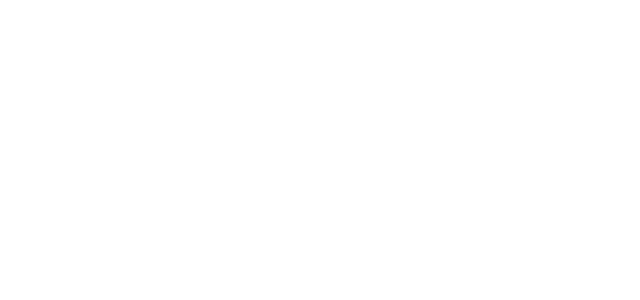
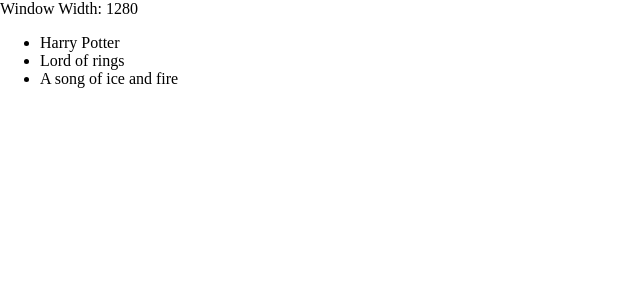
Before and after one commit to Asikni/snackbar-others, a React (Create React App) app: page /books in a window 1280 px wide. Before the commit this address had no page. Shown: the top 300 px of the page, without its empty margins (0-640 px from the left). Built offline with nearby package versions, Linux system fonts and the light colour scheme.

Commit message:
code updated

```diff
--- a/src/App.jsx
+++ b/src/App.jsx
@@ -4,7 +4,9 @@ import Contact from "./pages/Contact";
 import Sidebar from "./pages/Sidebar";
 import Option1 from "./pages/Option1";
 import Option2 from "./pages/Option2";
-
+import BookList from "./pages/BookList";
+import Book from "./pages/Book";
+import WindowSizeList from "./Hooks/useEffect";
 
 function App() {
   return (
@@ -21,9 +23,11 @@ function App() {
             </li>
           </ul>
         </nav> */}
-
+        <WindowSizeList />
         <Routes>
           <Route path="/Home" element={<Home />} />
+          <Route path="/books" element={<BookList />} />
+          <Route path="/books/:id" element={<Book />} />
           <Route path="/Contact" element={<Contact />} />
           <Route path="/Sidebar" element={<Sidebar />} />
           <Route path="/Sidebar/Option1" element={<Option1 />} />
--- /dev/null
+++ b/src/Hooks/useEffect.jsx
@@ -0,0 +1,26 @@
+import { useEffect, useState } from "react";
+
+function WindowSizeList() {
+  const [windowWidth, setWindowWidth] = useState(window.innerWidth);
+
+  const updateWindowWidth = () => {
+    setWindowWidth(window.innerWidth);
+  };
+
+  useEffect(() => {
+    window.addEventListener("resize", updateWindowWidth);
+    console.log("runs");
+    return () => {
+      // this is used to remove the instructions (clean the event listener) that we gave before, sort of like
+      //after running the instruction we do clean up and then again run it when we change state
+      window.removeEventListener("resize", updateWindowWidth);
+    };
+  }, []);
+
+  return (
+    <>
+      <div>Window Width: {windowWidth}</div>
+    </>
+  );
+}
+export default WindowSizeList;
--- /dev/null
+++ b/src/pages/Book.jsx
@@ -0,0 +1,5 @@
+function Book() {
+    return <div> Book </div>;
+  }
+
+  export default Book;
--- /dev/null
+++ b/src/pages/BookList.jsx
@@ -0,0 +1,13 @@
+function BookList() {
+  return (
+    <div>
+      <ul>
+        <li>Harry Potter</li>
+        <li>Lord of rings</li>
+        <li>A song of ice and fire</li>
+      </ul>
+    </div>
+  );
+}
+
+export default BookList;
```
